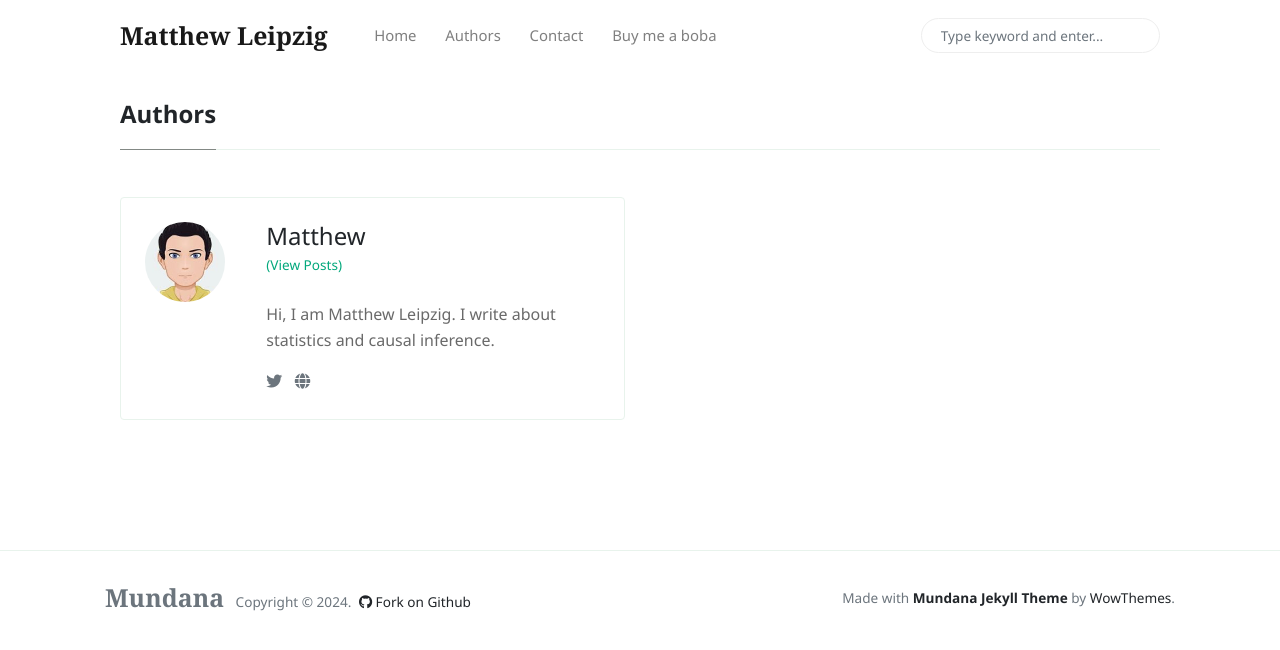
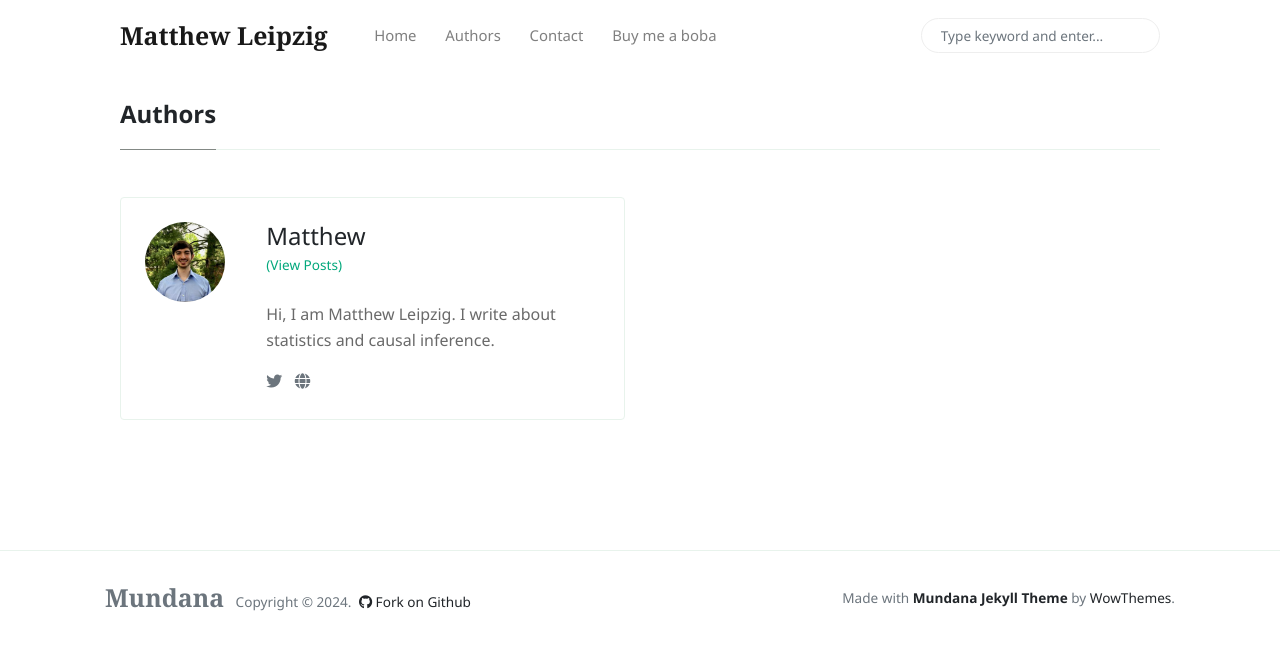
Before and after one commit to mleipzig/mleipzig.github.io, a Jekyll site: the page built from _pages/authors-list.html, in a window 1280 px wide. Shown: the top 650 px of the page. Built offline with Jekyll 4.4.1, drawn with Linux system fonts in a browser that asks for light colours; nearby versions of some CDN libraries.

Commit message:
Matt's image

```diff
--- a/_config.yml
+++ b/_config.yml
@@ -21,7 +21,7 @@ plugins:
 authors:
     sal:
       name:           Matthew
-      avatar:         /assets/images/avatar1.jpg
+      avatar:         /assets/images/m_leipzig.jpg
       bio:            "Hi, I am Matthew Leipzig. I write about statistics and causal inference."
       email:          mleipzig@stanford.edu
       twitter:        https://x.com/MattLeipzig
@@ -35,7 +35,7 @@ defaults:
     values:
       layout: post
       author: sal
-      avatar: /assets/images/m_leipzig.jpg
+      avatar: /assets/images/avatar1.jpg
 
   # all pages
   - scope:
```
Also changed, not shown: 2 other files.
